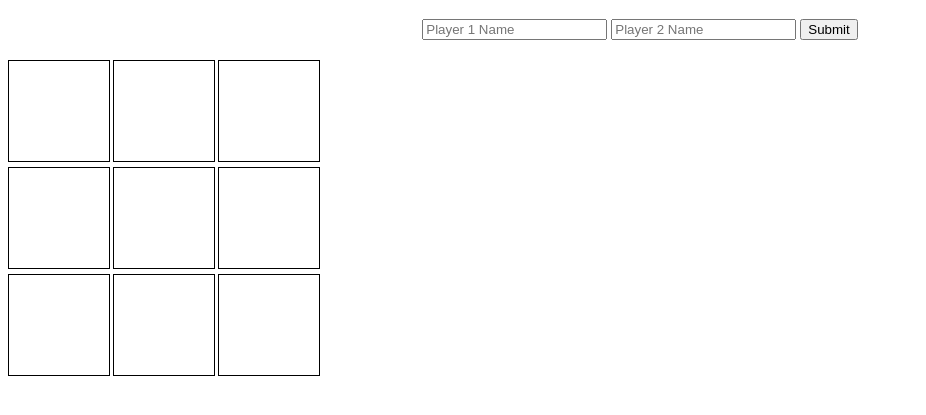
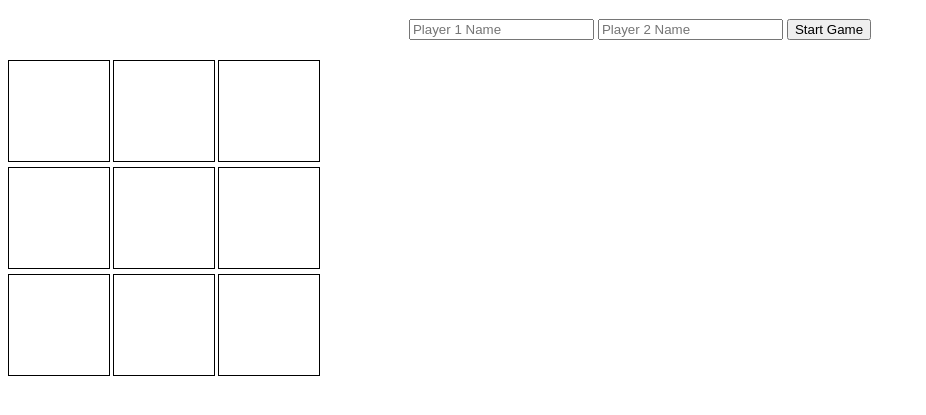
Before and after one commit to acciojob/tictactoe-rishabh0085, a website: page main.html in a window 1280 px wide. Shown: the part 61-476 px from the top of the page, without its empty margins (0-926 px from the left). Drawn offline with Linux system fonts and the light colour scheme.

Commit message:
created a submission

```diff
--- a/main.html
+++ b/main.html
@@ -38,7 +38,7 @@
         <div class="input-section">
             <input type="text" id="player-1" placeholder="Player 1 Name">
             <input type="text" id="player-2" placeholder="Player 2 Name">
-            <button id="submit">Submit</button>
+            <button id="submit">Start Game</button>
         </div>
         <div class="message"></div>
         <div class="board">
```
